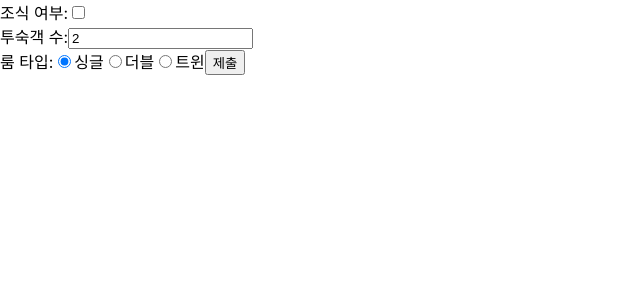
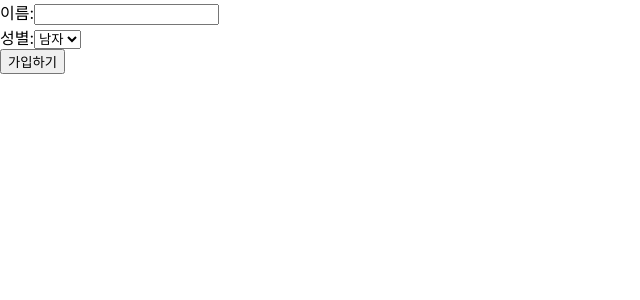
Before and after one commit to geoblo/fullstack-study, a React (Create React App) app in the folder 11_React/my-app/: page / in a window 1280 px wide. Shown: the top 300 px of the page, without its empty margins (0-640 px from the left). Built offline with nearby package versions, Linux system fonts and the light colour scheme.

Commit message:
업로드

```diff
--- a/11_React/my-app/src/chapter11/SignUp.jsx
+++ b/11_React/my-app/src/chapter11/SignUp.jsx
@@ -1,5 +1,7 @@
 // Quiz
 // 사용자의 정보를 입력받는 가입 양식 컴포넌트 만들기
+
+import { useState } from "react";
 
 // 1. 이름 입력받기
 // 이름을 입력할 수 있는 input 태그와 입력된 값을 저장하기 위한 name이라는 state를 정의(초기값 '')
@@ -11,8 +13,50 @@
 // 값이 변경되면 이를 처리하기 위한 handleChangeGender() 라는 이벤트 핸들러 정의
 
 // 3. 출력
-// 이름과 성별을 입력하고 버튼을 누를시 alert 창으로 입력된 이름과 성별 출력하기
+// 이름과 성별을 입력하고 가입하기 버튼을 누를시 alert 창으로 입력된 이름과 성별 출력하기
 
 // (선택 사항)
 // 1) form 태그 및 submit 이벤트를 사용해도 되고 button 태그의 click 이벤트를 사용해도 됨
 // 2) 각각의 state를 여러 개 만들어도 되고 객체 형태로 한번에 관리해도 됨
+
+function SignUp() {
+  const [name, setName] = useState('');
+  const [gender, setGender] = useState('남자');
+
+  const handleChangeName = (e) => {
+    setName(e.target.value);
+  };
+
+  const handleChangeGender = (e) => {
+    setGender(e.target.value);
+  };
+
+  const handleSubmit = () => {
+    alert(`이름: ${name}, 성별: ${gender}`);
+  };
+
+  return (
+    <form>
+      <label>
+        이름:
+        <input type="text" onChange={handleChangeName} value={name} />
+      </label>
+
+      <br />
+
+      <label>
+        성별:
+        <select onChange={handleChangeGender} value={gender}>
+          <option value="남자">남자</option>
+          <option value="여자">여자</option>
+        </select>
+      </label>
+
+      <div>
+        <button type="button" onClick={handleSubmit}>가입하기</button>
+      </div>
+    </form>
+  );
+}
+
+export default SignUp;
--- a/11_React/my-app/src/index.js
+++ b/11_React/my-app/src/index.js
@@ -30,6 +30,7 @@ import FlavorForm from './chapter11/11.3/FlavorForm';
 import TextInputWithFocusButton from './chapter7/7.6/TextInputWithFocusButton';
 import FileInput from './chapter11/11.3/FileInput';
 import Reservation from './chapter11/11.4/Reservation';
+import SignUp from './chapter11/SignUp';
 
 const root = ReactDOM.createRoot(document.getElementById('root'));
 
@@ -96,7 +97,8 @@ root.render(
   // <EssayForm />
   // <FlavorForm />
   // <FileInput />
-  <Reservation />
+  // <Reservation />
+  <SignUp />
 
 
 
```
